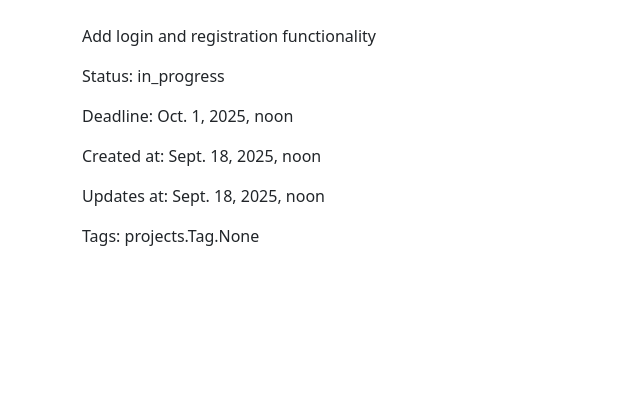
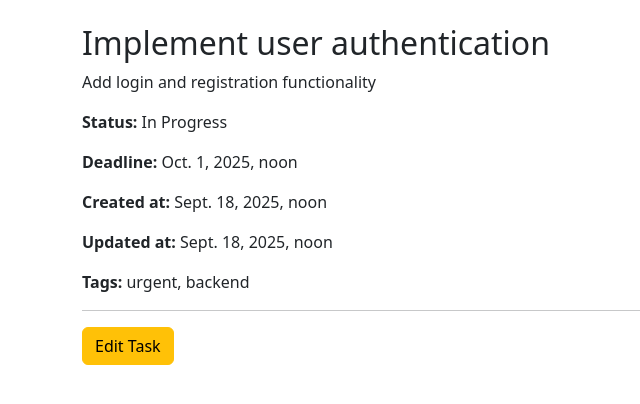
Before and after one commit to bashyrov/team-mate, a Django app: page /task/1/ in a window 1280 px wide. Shown: the part 56-460 px from the top of the page, without its empty margins (0-640 px from the left). Run offline with Django 5.2, Linux system fonts and the light colour scheme; a user stored in the database is signed in; data comes from the database, SQL or seed files in the repository.

Commit message:
Add a permission validation for task & project updates

```diff
--- a/projects/forms.py
+++ b/projects/forms.py
@@ -10,7 +10,7 @@ user_model = get_user_model()
 class ProjectForm(forms.ModelForm):
     class Meta:
         model = Project
-        fields = ['name', 'description', 'development_stage', 'deploy_url', 'project_url']
+        fields = ['name', 'description', 'deploy_url', 'project_url']
 
 
 class ProjectStageForm(forms.ModelForm):
--- a/projects/views.py
+++ b/projects/views.py
@@ -1,3 +1,5 @@
+from django.contrib.auth import get_user_model
+from django.core.exceptions import PermissionDenied
 from django.urls import reverse_lazy
 from django.views.generic import ListView, DetailView, CreateView, UpdateView, FormView
 from .models import Project, Task, Developer, ProjectMembership
@@ -57,7 +59,6 @@ class ProjectDetailView(DetailView):
         return context
 
 
-
 class TaskDetailView(DetailView):
     model = Task
     template_name = 'projects/task_detail.html'
@@ -97,6 +98,20 @@ class ProjectStageUpdateView(UpdateView):
     form_class = ProjectStageForm
     template_name = 'projects/project_stage_form.html'
 
+    def dispatch(self, request, *args, **kwargs):
+        project = self.get_object()
+        user = request.user
+
+        allowed_roles = ['pm', 'mentor', 'lead']
+
+        if not user.is_authenticated:
+            raise PermissionDenied("Необходимо войти в систему.")
+
+        if not hasattr(user, "role") or user.role not in allowed_roles:
+            raise PermissionDenied("У вас нет прав для обновления стадии проекта.")
+
+        return super().dispatch(request, *args, **kwargs)
+
     def get_success_url(self):
         return reverse_lazy('projects:project_detail', kwargs={'pk': self.object.pk})
 
@@ -106,6 +121,15 @@ class ProjectRolesUpdateView(UpdateView):
     template_name = 'projects/project_roles_form.html'
     form_class = ProjectMembershipFormSet
 
+    def dispatch(self, request, *args, **kwargs):
+        if not request.user.is_authenticated:
+            raise PermissionDenied("You must be logged in to create tasks.")
+
+        self.object = self.get_object()
+        if self.object.owner != request.user:
+            raise PermissionDenied("Only the project owner can edit roles.")
+        return super().dispatch(request, *args, **kwargs)
+
     def get_context_data(self, **kwargs):
         context = super().get_context_data(**kwargs)
         if self.request.POST:
@@ -114,17 +138,11 @@ class ProjectRolesUpdateView(UpdateView):
                 instance=self.object,
                 form_kwargs={'project': self.object}
             )
-            print("POST data:", dict(self.request.POST))
-            print("Formset bound:", formset.is_bound)
         else:
             formset = ProjectMembershipFormSet(
                 instance=self.object,
                 form_kwargs={'project': self.object}
             )
-            print("GET request: Formset forms count:", len(formset.forms))
-            for idx, form in enumerate(formset):
-                user = form.instance.user.username if form.instance.pk else "New"
-                print(f"Form {idx}: instance={form.instance}, user={user}")
         context['formset'] = formset
         return context
 
@@ -136,16 +154,8 @@ class ProjectRolesUpdateView(UpdateView):
             form_kwargs={'project': self.object}
         )
         if formset.is_valid():
-            print("Formset is valid! Saving...")
             formset.save()
             return redirect(self.get_success_url())
-        else:
-            print("Formset is INVALID!")
-            print("Non-form errors:", formset.non_form_errors())
-            for idx, form in enumerate(formset):
-                user = form.instance.user.username if form.instance.pk else "New"
-                print(f"Form {idx} errors: {form.errors}, user={user}")
-            print("Deleted forms:", [form.instance for form in formset.deleted_forms])
         return self.render_to_response(self.get_context_data(formset=formset))
 
     def get_success_url(self):
@@ -163,10 +173,42 @@ class TaskCreateView(CreateView):
     form_class = TaskForm
     template_name = 'projects/task_form.html'
 
+    def dispatch(self, request, *args, **kwargs):
+        if not request.user.is_authenticated:
+            raise PermissionDenied("You must be logged in to create tasks.")
+
+        self.project = get_object_or_404(Project, pk=self.kwargs['project_pk'])
+
+        membership = ProjectMembership.objects.filter(
+            project=self.project, user=request.user
+        ).first()
+
+        if not membership or membership.role not in ['pm', 'mentor', 'lead']:
+            raise PermissionDenied("You don’t have permission to create tasks in this project.")
+
+        return super().dispatch(request, *args, **kwargs)
+
     def form_valid(self, form):
-        project_id = self.kwargs['project_pk']
-        form.instance.project_id = project_id
+        project = get_object_or_404(Project, pk=self.kwargs['project_pk'])
+        form.instance.project = project
+
+        assignee = form.cleaned_data.get("assignee")
+        if assignee:
+            if not ProjectMembership.objects.filter(project=project, user=assignee).exists():
+                raise PermissionDenied("Assignee must be a member of this project.")
+
         return super().form_valid(form)
+
+    def get_form(self, *args, **kwargs):
+        form = super().get_form(*args, **kwargs)
+        project = get_object_or_404(Project, pk=self.kwargs['project_pk'])
+        form.fields['assignee'].queryset = get_user_model().objects.filter(
+        projectmembership__project=project
+    )
+        return form
+
+    def get_success_url(self):
+        return reverse_lazy('projects:project_detail', kwargs={'pk': self.kwargs['project_pk']})
 
 
 class TaskUpdateView(UpdateView):
@@ -174,6 +216,59 @@ class TaskUpdateView(UpdateView):
     form_class = TaskForm
     template_name = 'projects/task_form.html'
 
+    def dispatch(self, request, *args, **kwargs):
+        if not request.user.is_authenticated:
+            raise PermissionDenied("You must be logged in to update tasks.")
+
+        self.project = get_object_or_404(Project, pk=self.kwargs['project_pk'])
+        self.task = self.get_object()
+
+        self.membership = ProjectMembership.objects.filter(
+            project=self.project, user=request.user
+        ).first()
+
+        if not (
+            self.membership and self.membership.role in ['pm', 'mentor', 'lead']
+        ) and request.user != self.task.assignee:
+            raise PermissionDenied("You don’t have permission to update this task.")
+
+        return super().dispatch(request, *args, **kwargs)
+
+    def get_form(self, *args, **kwargs):
+        form = super().get_form(*args, **kwargs)
+
+        if self.request.user == self.task.assignee and (
+            not self.membership or self.membership.role not in ['pm', 'mentor', 'lead']
+        ):
+            for field in form.fields:
+                if field != "status":
+                    form.fields[field].disabled = True
+
+        return form
+
+    def form_valid(self, form):
+        project = get_object_or_404(Project, pk=self.kwargs['project_pk'])
+        form.instance.project = project
+
+        assignee = form.cleaned_data.get("assignee")
+        if assignee:
+            if not ProjectMembership.objects.filter(project=project, user=assignee).exists():
+                raise PermissionDenied("Assignee must be a member of this project.")
+
+        return super().form_valid(form)
+
+
+    def get_form(self, *args, **kwargs):
+        form = super().get_form(*args, **kwargs)
+        project = get_object_or_404(Project, pk=self.kwargs['project_pk'])
+        form.fields['assignee'].queryset = get_user_model().objects.filter(
+            projectmembership__project=project
+        )
+        return form
+
+    def get_success_url(self):
+        return reverse_lazy('projects:project_detail', kwargs={'pk': self.kwargs['project_pk']})
+
 
 def index(request):
     return None
--- a/templates/projects/project_detail.html
+++ b/templates/projects/project_detail.html
@@ -24,13 +24,15 @@
 
 <a href="{% url 'projects:project_edit' project.pk %}" class="btn btn-secondary mb-3">Edit Project Info</a>
 <a href="{% url 'projects:project_edit_roles' project.pk %}" class="btn btn-warning mb-3">Edit Roles</a>
-<a href="{% url 'projects:project_edit_stage' project.pk %}" class="btn btn-info mb-3">Edit Development Stage</a>
 <a href="{% url 'projects:task_create' project.pk %}" class="btn btn-primary mb-3">Add Task</a>
+<a href="{% url 'projects:project_edit_stage' project.pk%}" class="btn btn-secondary mb-3">Update Stage</a>
 
 
 
 {% if current_membership and current_membership.role in "LEAD,PM,Mentor" %}
-
+  <a href="{% url 'projects:project_edit' project.pk %}" class="btn btn-secondary mb-3">Edit Project Info</a>
+  <a href="{% url 'projects:project_edit_stage' project.pk%}">Update Stage</a>
+  <a href="{% url 'projects:task_create' project.pk %}" class="btn btn-primary mb-3">Add Task</a>
 {% endif %}
 
 <hr>
--- a/templates/projects/task_detail.html
+++ b/templates/projects/task_detail.html
@@ -1,14 +1,28 @@
 {% extends "base.html" %}
 {% block content %}
 {% if task %}
-<h2>{{ task.name }}</h2>
+<h2>{{ task.title }}</h2>
 <p>{{ task.description }}</p>
-<p>Status: {{ task.status }}</p>
-<p>Deadline: {{ task.deadline }}</p>
-<p>Created at: {{ task.created_at }}</p>
-<p>Updates at: {{ task.updated_at }}</p>
-<p>Tags: {{ task.tags }}</p>
+<p><strong>Status:</strong> {{ task.get_status_display }}</p>
+<p><strong>Deadline:</strong> {{ task.deadline }}</p>
+<p><strong>Created at:</strong> {{ task.created_at }}</p>
+<p><strong>Updated at:</strong> {{ task.updated_at }}</p>
+<p><strong>Tags:</strong>
+  {% for tag in task.tags.all %}
+    {{ tag.name }}{% if not forloop.last %}, {% endif %}
+  {% empty %}
+    No tags
+  {% endfor %}
+</p>
+
+<hr>
+{% if user.is_authenticated %}
+  {% if membership and membership.role in "PM,Mentor,Lead" or task.assignee == user %}
+    <a href="{% url 'projects:task_edit' task.pk %}" class="btn btn-warning">Edit Task</a>
+  {% endif %}
+{% endif %}
+
 {% else %}
-  <p>We dont find this task</p>
+  <p>We don’t find this task</p>
 {% endif %}
 {% endblock %}
```
Also changed, not shown: templates/projects/project_stage_form.html (added, +27 -0 lines).
